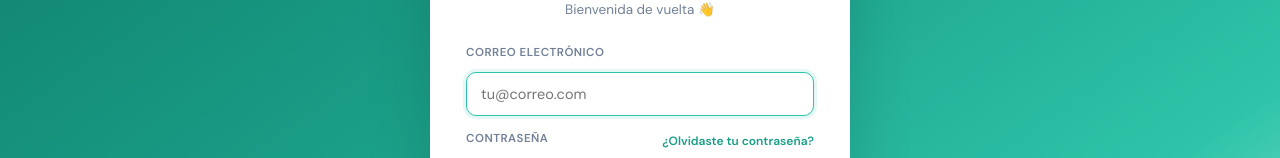
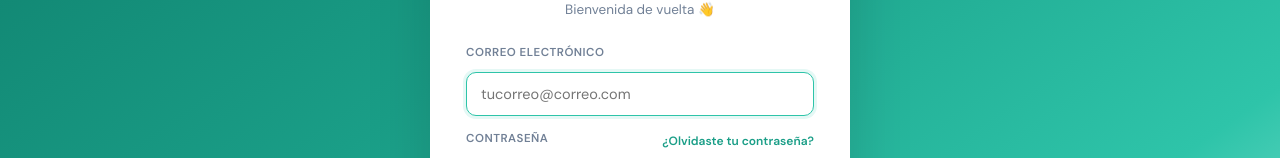
Before and after one commit to YulsICV/emprende-app, a React (Vite) app: page / in a window 1280 px wide. Shown: the part 289-447 px from the top of the page. Built offline with nearby package versions, Linux system fonts and the light colour scheme; no server answers.

Commit message:
correccion de placeholder de correo

```diff
--- a/src/pages/LoginPage.jsx
+++ b/src/pages/LoginPage.jsx
@@ -179,7 +179,7 @@ export default function LoginPage() {
                         {/* Email */}
                         <div style={{ display: "flex", flexDirection: "column", gap: 6 }}>
                             <label style={labelStyle}>Correo electrónico</label>
-                            <input type="email" placeholder="tu@correo.com"
+                            <input type="email" placeholder="tucorreo@correo.com"
                                 value={form.email}
                                 onChange={e => { setForm(f => ({ ...f, email: e.target.value })); setError("") }}
                                 onKeyDown={e => e.key === "Enter" && handleSubmit()}
```
